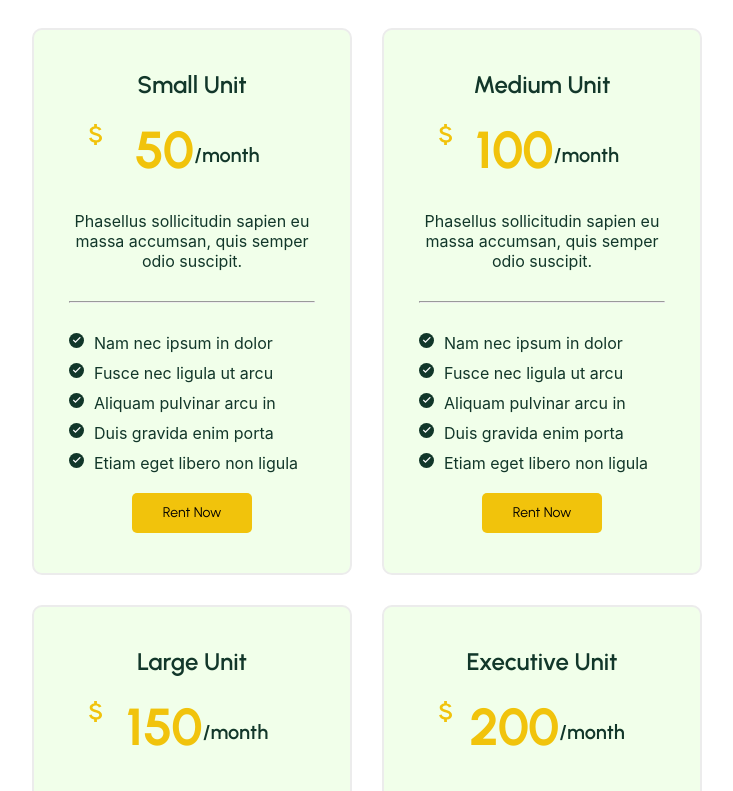
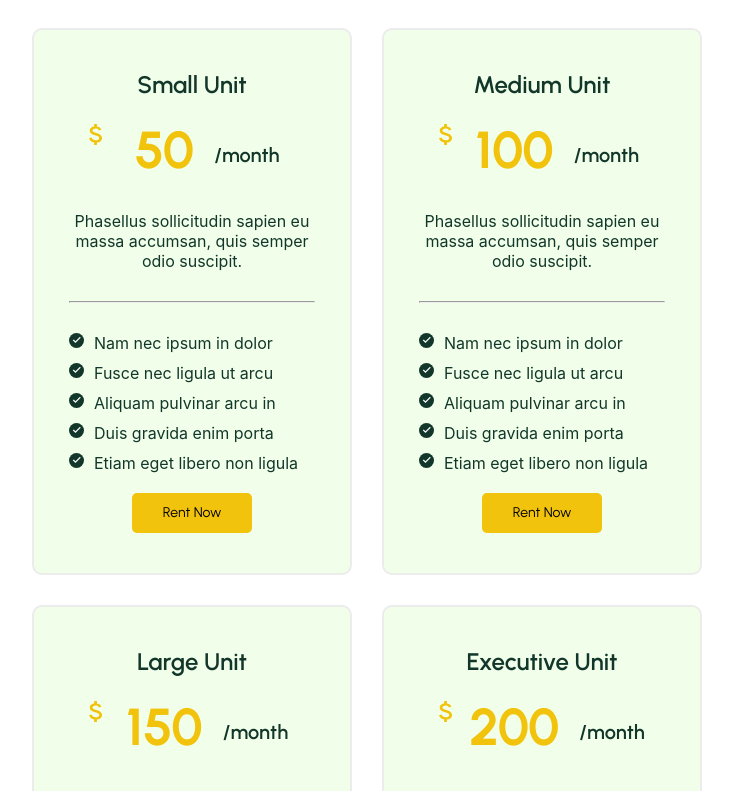
Before and after one commit to ChristofferRiquelme/storaid-project, a React (Vite) app: page / in a window 1280 px wide. Shown: the part 5289-6080 px from the top of the page, without its empty margins (273-1006 px from the left). Built offline with nearby package versions, Linux system fonts and the light colour scheme; no server answers.

Commit message:
Updated pricing plan component

```diff
--- a/src/index.css
+++ b/src/index.css
@@ -1147,7 +1147,8 @@ nav {
 
 .pricing-plan-card-price-number {
   margin: 20px 0 30px 0;
-  padding-left: 10px;
+  padding-left: 30px;
+  padding-right: 20px;
 
   h3 {
     font-family: var(--font-urbanist);
```
